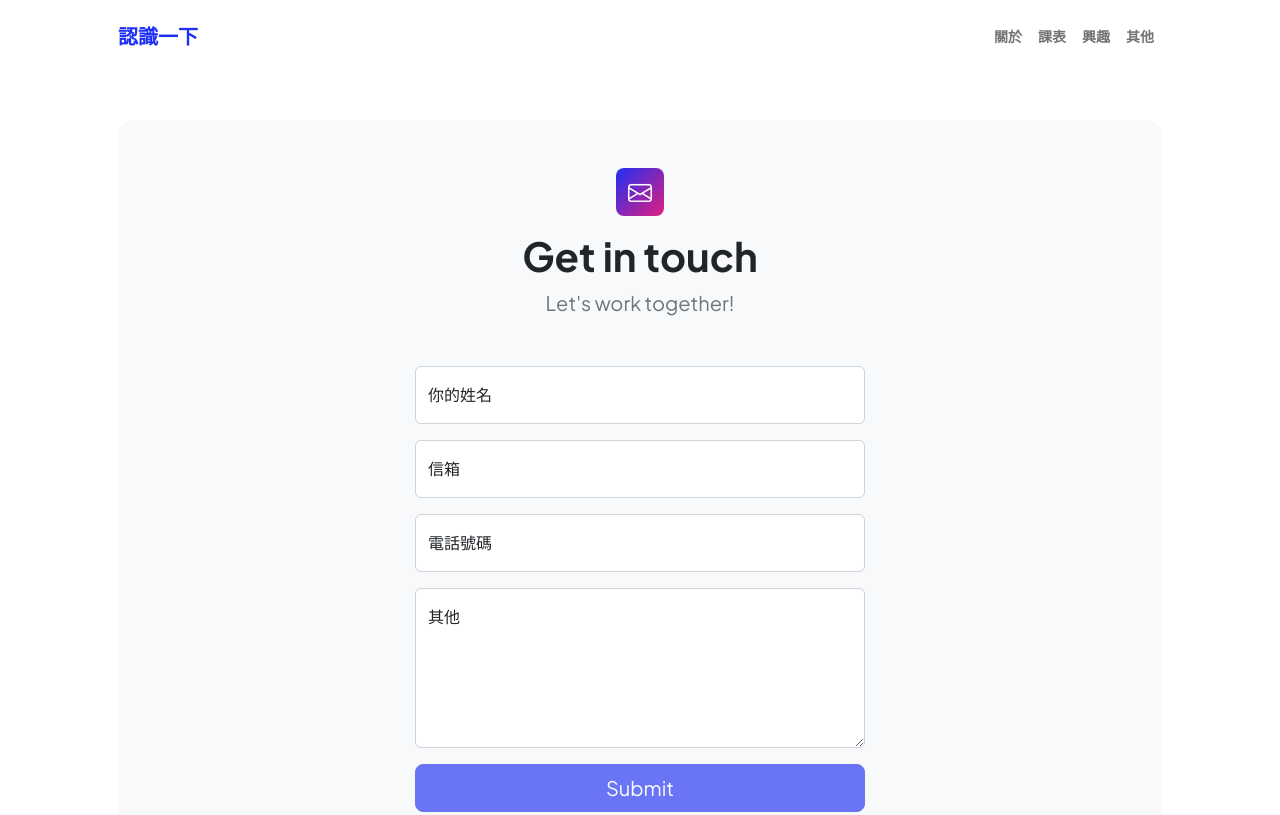
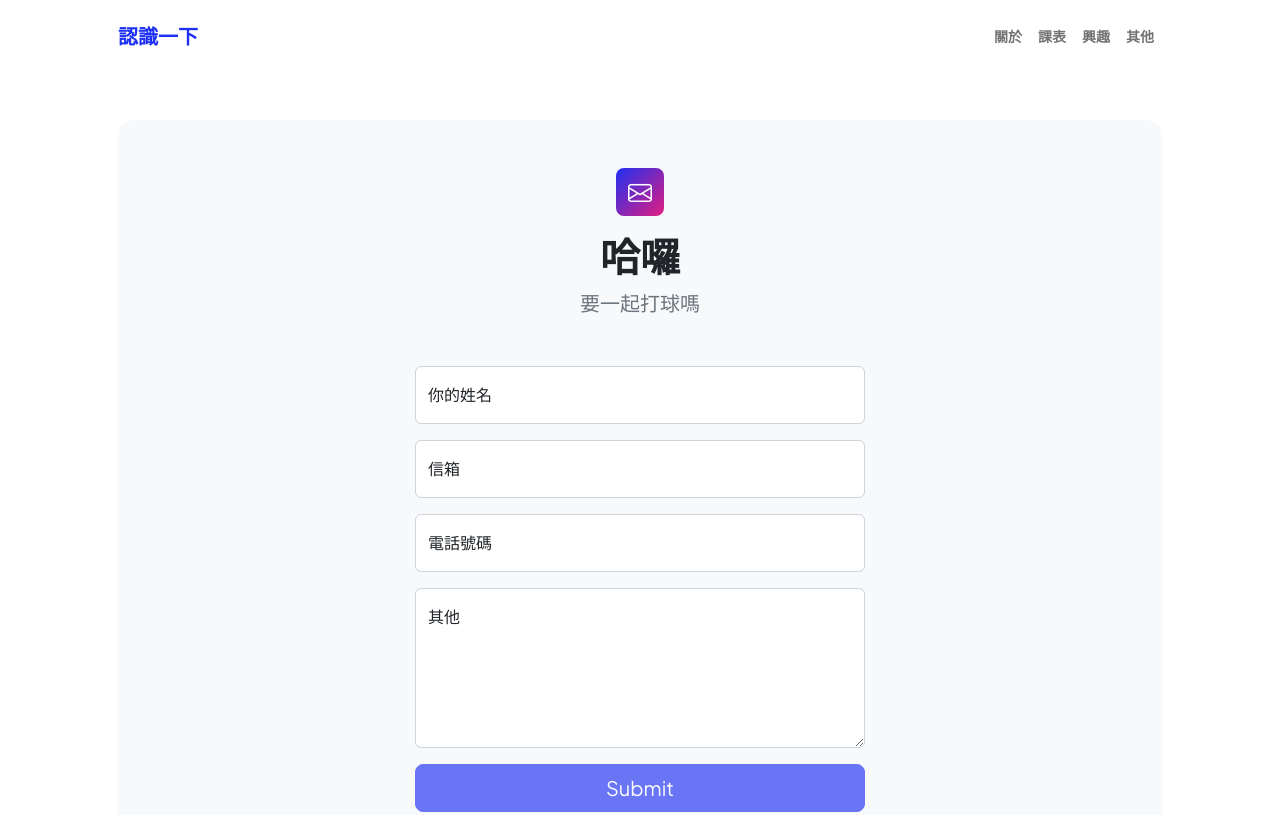
Before and after one commit to sunnychou0326/sunnychou0326.github.io, a plain HTML site: page contact.html in a window 1280 px wide. Shown: the top 815 px of the page. Drawn offline with nearby package versions, Linux system fonts and the light colour scheme.

Commit message:
Update contact.html

```diff
--- a/contact.html
+++ b/contact.html
@@ -41,8 +41,8 @@
                     <div class="bg-light rounded-4 py-5 px-4 px-md-5">
                         <div class="text-center mb-5">
                             <div class="feature bg-primary bg-gradient-primary-to-secondary text-white rounded-3 mb-3"><i class="bi bi-envelope"></i></div>
-                            <h1 class="fw-bolder">Get in touch</h1>
-                            <p class="lead fw-normal text-muted mb-0">Let's work together!</p>
+                            <h1 class="fw-bolder">哈囉</h1>
+                            <p class="lead fw-normal text-muted mb-0">要一起打球嗎</p>
                         </div>
                         <div class="row gx-5 justify-content-center">
                             <div class="col-lg-8 col-xl-6">
```
